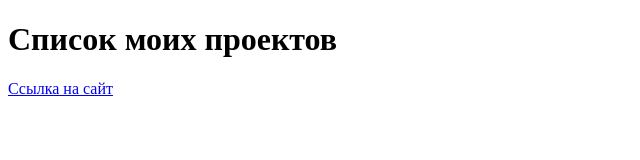
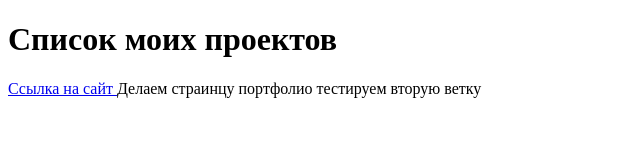
Before and after one commit to allxandra27/allxandra27.github.io, a plain HTML site: page index.html in a window 1280 px wide. Shown: the whole page, without its empty margins (0-640 px from the left). Drawn offline with Linux system fonts and the light colour scheme.

Commit message:
тестируем вторую ветку

```diff
--- a/index.html
+++ b/index.html
@@ -8,5 +8,7 @@
 <body>
 	<h1>Список моих проектов</h1>
 	<a href="project_social_Evgen/rules.html">Ссылка на сайт </a>
+	Делаем страинцу портфолио
+	тестируем вторую ветку
 </body>
 </html>
```
